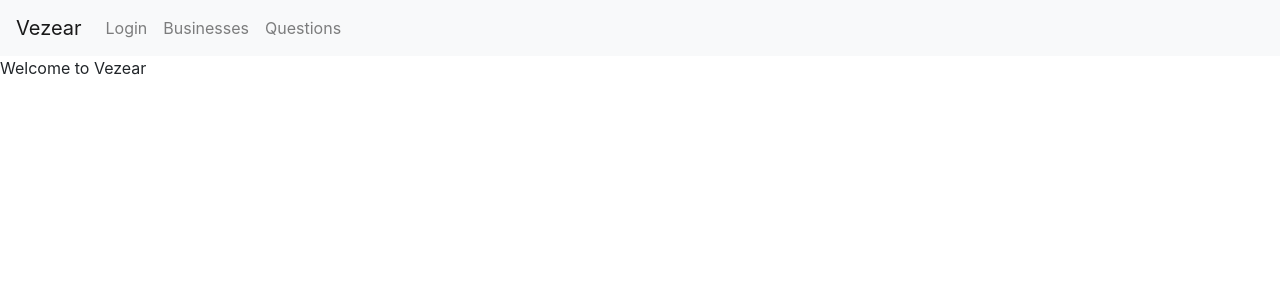
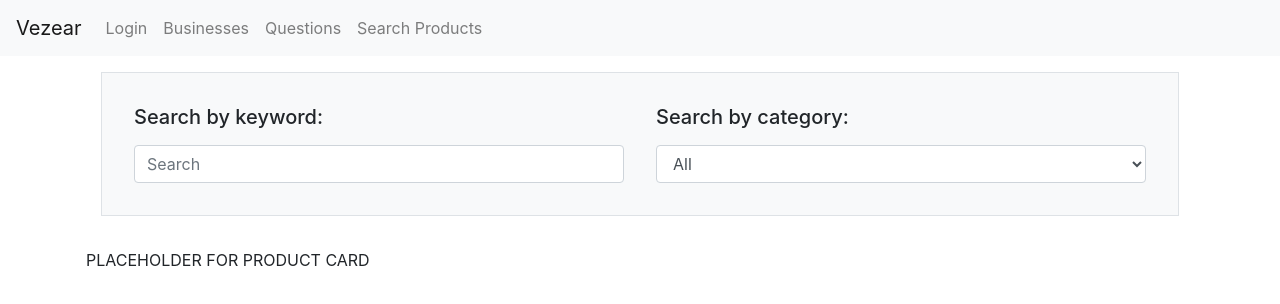
Before and after one commit to tishchungoora/vezear-frontend, a React (Create React App) app: page /search in a window 1280 px wide. Shown: the top 304 px of the page. Built offline with nearby package versions, Linux system fonts and the light colour scheme.

Commit message:
Added corresponding route for Search page along with associated placeholder containers and components

```diff
--- /dev/null
+++ b/src/component/search/CategorySelector.jsx
@@ -0,0 +1,18 @@
+import React, { Component } from "react";
+
+export default class CategorySelector extends Component {
+  render() {
+    return (
+      <div>
+        <h5 className="pb-2">Search by category:</h5>
+        <select class="form-control" id="categorySelector">
+          <option>All</option>
+          <option>Option 2</option>
+          <option>Option 3</option>
+          <option>Option 4</option>
+          <option>Option 5</option>
+        </select>
+      </div>
+    );
+  }
+}
--- /dev/null
+++ b/src/component/search/ProductCard.jsx
@@ -0,0 +1,7 @@
+import React, { Component } from "react";
+
+export default class ProductCard extends Component {
+  render() {
+    return <div>PLACEHOLDER FOR PRODUCT CARD</div>;
+  }
+}
--- /dev/null
+++ b/src/component/search/SearchBar.jsx
@@ -0,0 +1,17 @@
+import React, { Component } from "react";
+
+export default class SearchBar extends Component {
+  render() {
+    return (
+      <div>
+        <h5 className="pb-2">Search by keyword:</h5>
+        <input
+          className="form-control"
+          type="text"
+          placeholder="Search"
+          aria-label="Search"
+        />
+      </div>
+    );
+  }
+}
--- /dev/null
+++ b/src/container/ProductCollection.jsx
@@ -0,0 +1,12 @@
+import React, { Component } from "react";
+import ProductCard from "../component/search/ProductCard";
+
+export default class ProductCollection extends Component {
+    render() {
+        return (
+            <div>
+                <ProductCard />
+            </div>
+        )
+    }
+}
--- /dev/null
+++ b/src/container/Search.jsx
@@ -0,0 +1,24 @@
+import React, { Component } from "react";
+import ProductCollection from "./ProductCollection";
+import SearchBar from "../component/search/SearchBar";
+import CategorySelector from "../component/search/CategorySelector";
+
+export default class Search extends Component {
+  render() {
+    return (
+      <div className="container">
+          <div className="row bg-light border m-3 p-3">
+            <div className="col p-3">
+                <SearchBar />
+            </div>
+            <div className="col p-3">
+                <CategorySelector />
+            </div>
+          </div>
+          <div className="row p-3">
+            <ProductCollection />
+          </div>
+      </div>
+    );
+  }
+}
--- a/src/route.js
+++ b/src/route.js
@@ -2,6 +2,7 @@ import React from "react";
 import { BrowserRouter as Router, Switch, Route, Link } from "react-router-dom";
 import App from "./component/App";
 import Login from "./container/Login";
+import Search from "./container/Search";
 
 export default function AppRoute() {
   return (
@@ -38,10 +39,18 @@ export default function AppRoute() {
                 Questions
               </Link>
             </li>
+            <li class="nav-item">
+              <Link class="nav-link" to="/search">
+                Search Products
+              </Link>
+            </li>
           </ul>
         </div>
       </nav>
       <Switch>
+        <Route path="/search">
+          <Search />
+        </Route>
         <Route path="/login">
           <Login />
         </Route>
```
Also changed, not shown: 1 other file (tests, documents, lock files or other folders).
